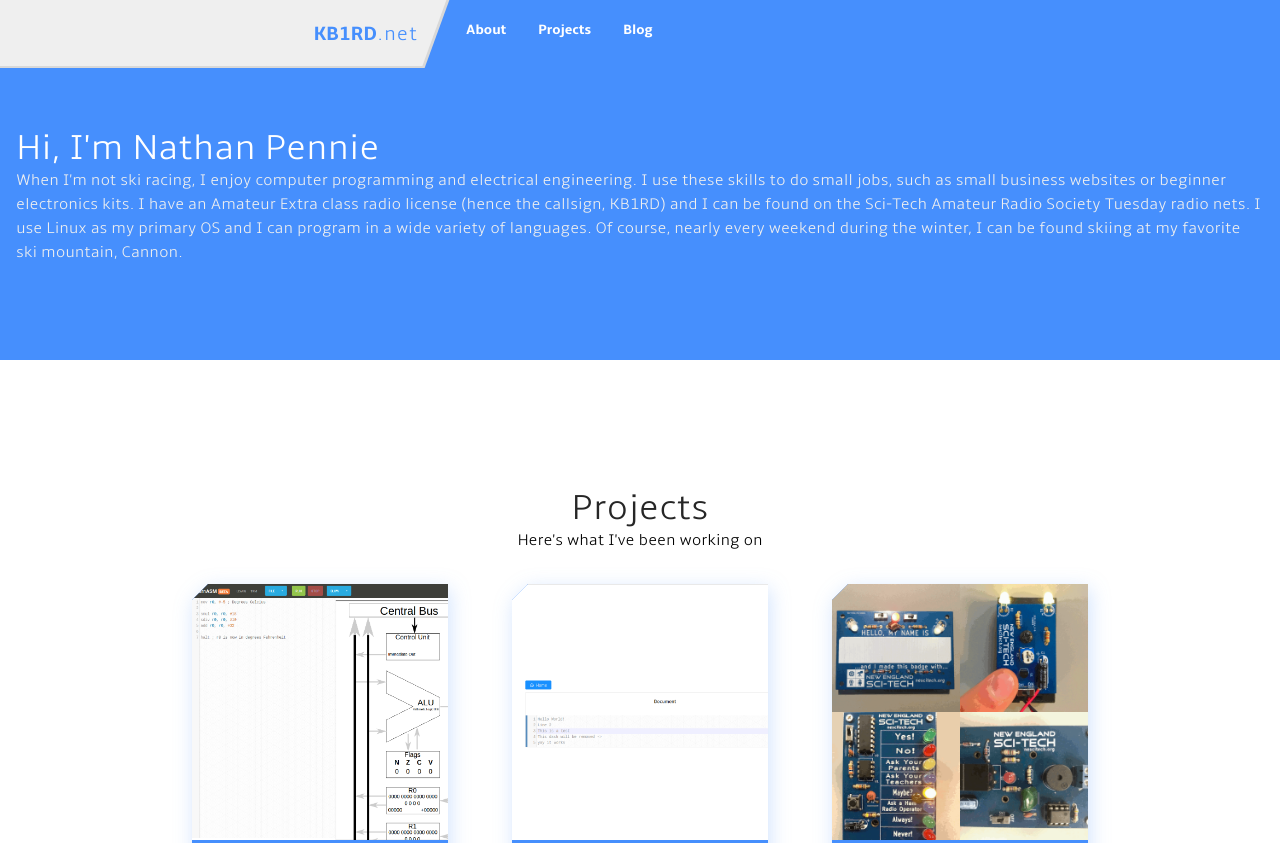
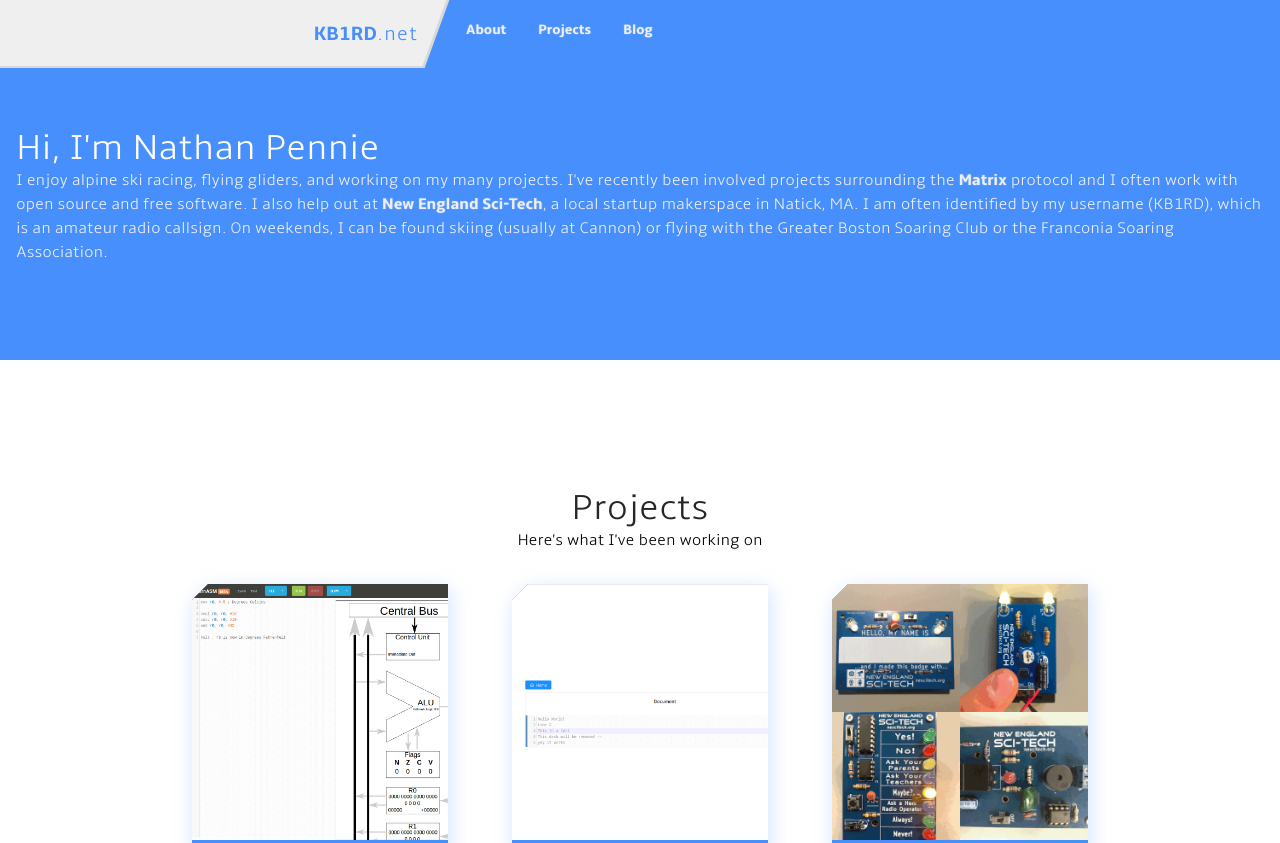
Before and after one commit to KB1RD/kb1rd.github.io, a Gatsby site: page / in a window 1280 px wide. Shown: the top 843 px of the page. Built offline with nearby package versions, Linux system fonts and the light colour scheme; Gatsby itself is replaced by a stand-in of ours.

Commit message:
Update front page

```diff
--- a/src/css/style.css
+++ b/src/css/style.css
@@ -128,7 +128,7 @@ a {
   @apply text-grey-dark font-bold relative no-underline t-4 inline-block;
 }
 a:hover {
-  @apply t-4 text-theme-primary;
+  @apply text-theme-primary;
   text-shadow: 0px 0px 2px #468ffd77;
 }
 .slantlink, .pill, nav a, .slantlink:hover, .pill:hover, nav a:hover {
@@ -162,6 +162,14 @@ a:hover {
 }
 
 /* Where colors are inverted or the opposite color scheme is wanted for any reason */
+.select-white a {
+  @apply text-grey-lightest font-bold relative no-underline t-4 inline-block;
+  text-shadow: 0px 0px 2px #fff5;
+}
+.select-white a:hover {
+  @apply text-white;
+  text-shadow: 0px 0px 3px #fff7;
+}
 .select-white .slantlink:hover, .select-white .pill:hover {
   @apply text-theme-primary;
 }
--- a/src/pages/index.js
+++ b/src/pages/index.js
@@ -40,14 +40,16 @@ function IndexPage({ data }) {
         <div className="container mx-auto py-24 pt-32 px-4">
           <h1 className="text-white">Hi, I'm Nathan Pennie</h1>
           <p>
-            When I'm not ski racing, I enjoy computer programming and electrical
-            engineering. I use these skills to do small jobs, such as small
-            business websites or beginner electronics kits. I have an Amateur
-            Extra class radio license (hence the callsign, KB1RD) and I can be
-            found on the Sci-Tech Amateur Radio Society Tuesday radio nets. I
-            use Linux as my primary OS and I can program in a wide variety of
-            languages. Of course, nearly every weekend during the winter, I can
-            be found skiing at my favorite ski mountain, Cannon.
+            I enjoy alpine ski racing, flying gliders, and working on my many
+            projects. I've recently been involved projects surrounding
+            the <a href="https://matrix.org" target="_blank">Matrix</a> protocol
+            and I often work with open source and free software. I also help out
+            at <a href="https://nescitech.org" target="_blank">New England
+            Sci-Tech</a>, a local startup makerspace in Natick, MA. I am often
+            identified by my username (KB1RD), which is an amateur radio
+            callsign. On weekends, I can be found skiing (usually at Cannon) or
+            flying with the Greater Boston Soaring Club or the Franconia Soaring
+            Association.
           </p>
         </div>
       </div>
```
